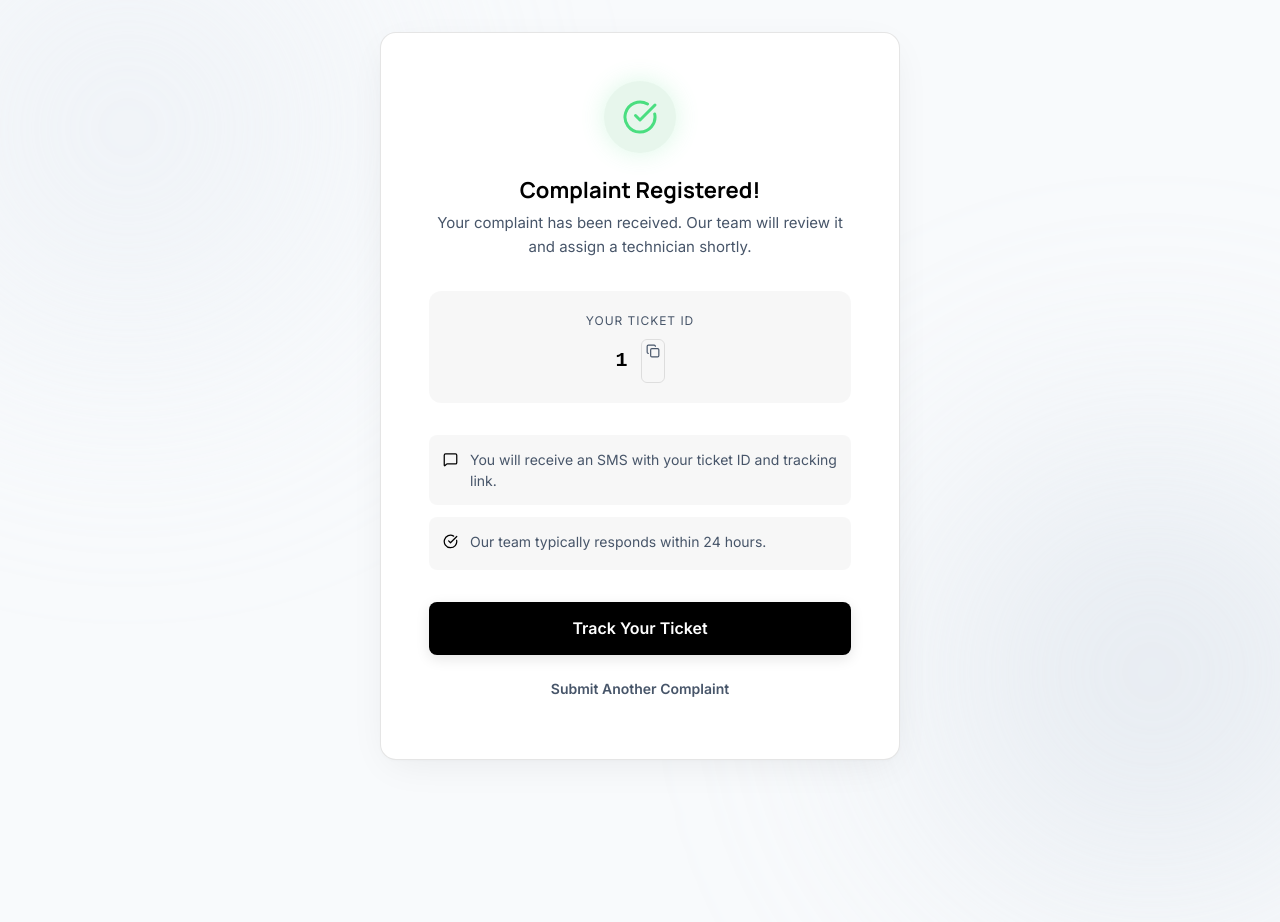
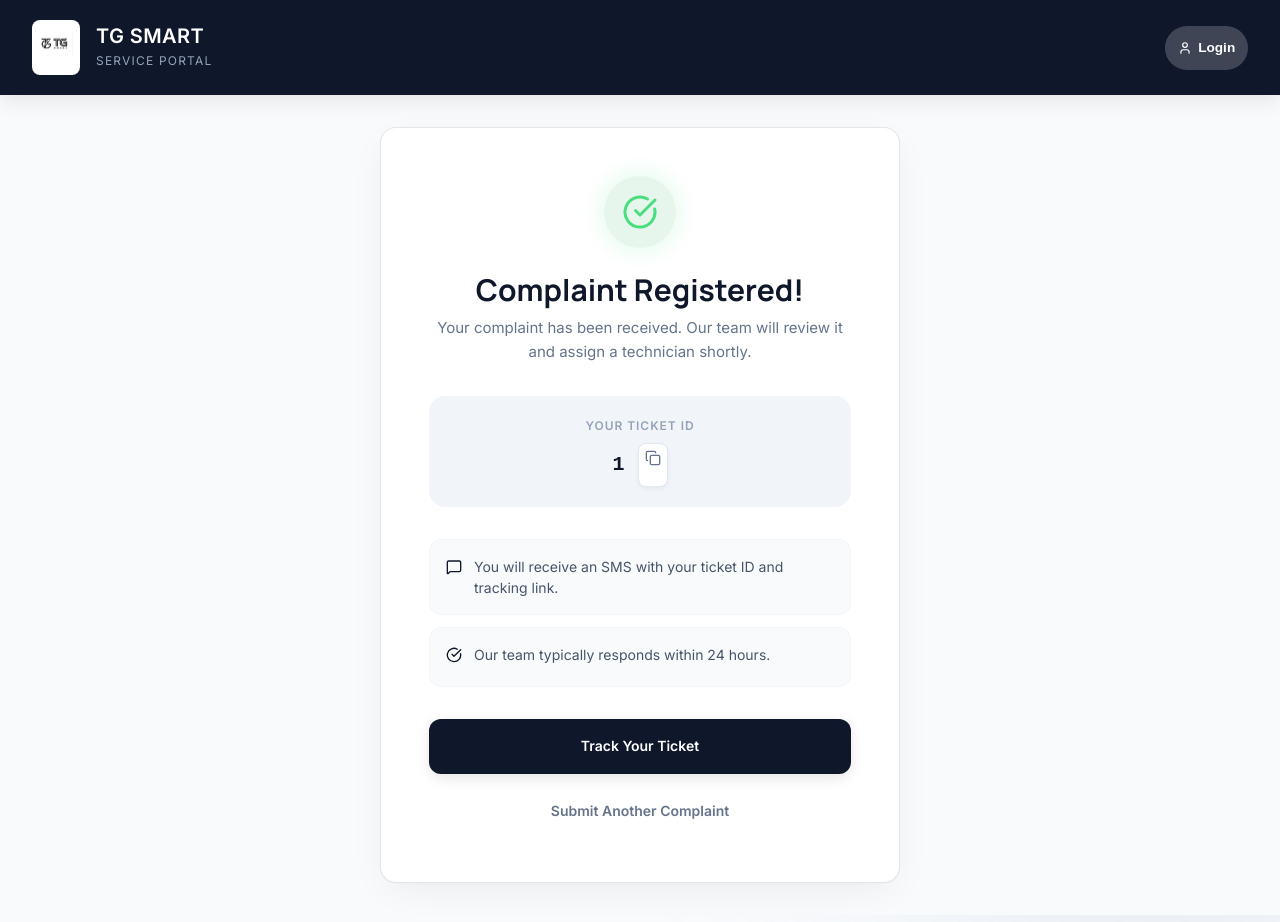
Before and after one commit to rajelectronics01/TG-SMART-CRM, a React (Vite) app in the folder tg-crm/: page /confirmation/1 in a window 1280 px wide. Shown: the top 922 px of the page. Built offline with nearby package versions, Linux system fonts and the light colour scheme; no server answers.

Commit message:
fix: standardized headers on all public pages and fixed structural bugs

```diff
--- a/tg-crm/src/pages/TicketConfirmationPage.tsx
+++ b/tg-crm/src/pages/TicketConfirmationPage.tsx
@@ -1,15 +1,46 @@
-import { useParams, Link } from 'react-router-dom';
-import { CheckCircle, MessageSquare, Copy } from 'lucide-react';
+import { useParams, Link, useNavigate } from 'react-router-dom';
+import { CheckCircle, MessageSquare, Copy, User } from 'lucide-react';
 
 export default function TicketConfirmationPage() {
   const { ticketId } = useParams<{ ticketId: string }>();
+  const navigate = useNavigate();
 
   function copyToClipboard() {
     if (ticketId) navigator.clipboard.writeText(ticketId);
   }
 
   return (
-    <div className="public-light-theme" style={{ display: 'flex', alignItems: 'center', justifyContent: 'center', padding: '2rem' }}>
+    <div style={{ minHeight: '100vh', display: 'flex', flexDirection: 'column', backgroundColor: '#f8fafc', fontFamily: 'var(--font-body)' }}>
+      {/* Bold Header */}
+      <header style={{
+        padding: '1.25rem 2rem',
+        background: '#0f172a',
+        color: '#fff',
+        display: 'flex',
+        alignItems: 'center',
+        justifyContent: 'space-between',
+        boxShadow: '0 4px 20px rgba(0,0,0,0.1)'
+      }}>
+        <div style={{ display: 'flex', alignItems: 'center', gap: '1rem' }}>
+          <div style={{ background: '#fff', padding: '4px', borderRadius: '8px' }}>
+            <img src="/tg-logo.jpg" alt="TG SMART" style={{ width: 40, height: 40, borderRadius: '4px', objectFit: 'contain' }} />
+          </div>
+          <div>
+            <span style={{ fontWeight: 800, fontSize: '1.25rem', letterSpacing: '0.02em', display: 'block', lineHeight: 1.2 }}>TG SMART</span>
+            <span style={{ fontSize: '0.75rem', color: '#94a3b8', textTransform: 'uppercase', letterSpacing: '0.1em' }}>Service Portal</span>
+          </div>
+        </div>
+        <div style={{ display: 'flex', gap: '0.75rem', alignItems: 'center' }}>
+          <button
+            onClick={() => navigate('/login')}
+            style={{ color: '#fff', fontSize: '0.85rem', fontWeight: 700, border: 'none', cursor: 'pointer', display: 'flex', alignItems: 'center', gap: '0.4rem', background: 'rgba(255,255,255,0.2)', padding: '0.4rem 0.8rem', borderRadius: '99px', transition: 'all 0.2s' }}
+          >
+            <User size={14} /> Login
+          </button>
+        </div>
+      </header>
+
+      <div style={{ flex: 1, display: 'flex', alignItems: 'center', justifyContent: 'center', padding: '2rem' }}>
         <div className="glass-card" style={{ maxWidth: '520px', width: '100%', padding: '3rem', textAlign: 'center' }}>
           {/* Success Icon */}
           <div style={{
@@ -20,24 +51,24 @@ export default function TicketConfirmationPage() {
             <CheckCircle size={36} style={{ color: '#4ade80' }} />
           </div>
 
-        <h1 className="text-headline-md" style={{ marginBottom: '0.5rem' }}>Complaint Registered!</h1>
-        <p style={{ color: 'var(--on-surface-variant)', fontSize: '0.9375rem', marginBottom: '2rem', lineHeight: 1.6 }}>
+          <h1 className="text-display-sm" style={{ marginBottom: '0.5rem', color: '#0f172a' }}>Complaint Registered!</h1>
+          <p style={{ color: '#64748b', fontSize: '0.9375rem', marginBottom: '2rem', lineHeight: 1.6 }}>
             Your complaint has been received. Our team will review it and assign a technician shortly.
           </p>
 
           {/* Ticket ID */}
           <div style={{
-          background: 'rgba(0,0,0,0.03)', borderRadius: 'var(--radius-lg)',
+            background: '#f1f5f9', borderRadius: '16px',
             padding: '1.25rem 1.5rem', marginBottom: '2rem',
           }}>
-          <p style={{ fontSize: '0.75rem', color: 'var(--on-surface-variant)', marginBottom: '0.5rem', letterSpacing: '0.08em', textTransform: 'uppercase' }}>Your Ticket ID</p>
+            <p style={{ fontSize: '0.75rem', color: '#94a3b8', marginBottom: '0.5rem', letterSpacing: '0.08em', textTransform: 'uppercase', fontWeight: 800 }}>Your Ticket ID</p>
             <div style={{ display: 'flex', alignItems: 'center', justifyContent: 'center', gap: '0.75rem' }}>
-            <span style={{ fontFamily: 'monospace', fontSize: '1.25rem', fontWeight: 700, color: '#000', letterSpacing: '0.05em' }}>
+              <span style={{ fontFamily: 'monospace', fontSize: '1.25rem', fontWeight: 700, color: '#0f172a', letterSpacing: '0.05em' }}>
                 {ticketId}
               </span>
               <button onClick={copyToClipboard} title="Copy ticket ID"
-              style={{ background: 'transparent', border: '1px solid rgba(0,0,0,0.1)', borderRadius: 'var(--radius-sm)', padding: '4px', cursor: 'pointer', color: 'var(--on-surface-variant)', display: 'flex' }}>
-              <Copy size={14} />
+                style={{ background: '#fff', border: '1px solid #e2e8f0', borderRadius: '8px', padding: '6px', cursor: 'pointer', color: '#64748b', display: 'flex', boxShadow: '0 2px 4px rgba(0,0,0,0.05)' }}>
+                <Copy size={16} />
               </button>
             </div>
           </div>
@@ -45,25 +76,26 @@ export default function TicketConfirmationPage() {
           {/* Info boxes */}
           <div style={{ display: 'flex', flexDirection: 'column', gap: '0.75rem', marginBottom: '2rem', textAlign: 'left' }}>
             {[
-            { icon: <MessageSquare size={15} />, text: 'You will receive an SMS with your ticket ID and tracking link.' },
-            { icon: <CheckCircle size={15} />, text: 'Our team typically responds within 24 hours.' },
+              { icon: <MessageSquare size={16} />, text: 'You will receive an SMS with your ticket ID and tracking link.' },
+              { icon: <CheckCircle size={16} />, text: 'Our team typically responds within 24 hours.' },
             ].map((item, i) => (
-            <div key={i} style={{ display: 'flex', gap: '0.75rem', alignItems: 'flex-start', padding: '0.875rem', background: 'rgba(0,0,0,0.03)', borderRadius: 'var(--radius-md)' }}>
-              <span style={{ color: '#000', marginTop: '1px', flexShrink: 0 }}>{item.icon}</span>
-              <p style={{ fontSize: '0.875rem', color: 'var(--on-surface-variant)', lineHeight: 1.5 }}>{item.text}</p>
+              <div key={i} style={{ display: 'flex', gap: '0.75rem', alignItems: 'flex-start', padding: '1rem', background: '#f8fafc', borderRadius: '12px', border: '1px solid #f1f5f9' }}>
+                <span style={{ color: '#0f172a', marginTop: '2px', flexShrink: 0 }}>{item.icon}</span>
+                <p style={{ fontSize: '0.875rem', color: '#475569', lineHeight: 1.5 }}>{item.text}</p>
               </div>
             ))}
           </div>
 
-        <div style={{ display: 'flex', gap: '0.75rem', flexDirection: 'column' }}>
-          <Link to={`/track/${ticketId}`} className="btn btn-primary btn-lg btn-full">
+          <div style={{ display: 'flex', gap: '1rem', flexDirection: 'column' }}>
+            <Link to={`/track/${ticketId}`} className="btn btn-primary" style={{ padding: '1rem', borderRadius: '12px', fontWeight: 700, background: '#0f172a' }}>
               Track Your Ticket
             </Link>
-          <Link to="/complaint" className="btn btn-ghost btn-full" style={{ color: 'var(--on-surface-variant)' }}>
+            <Link to="/complaint" className="btn btn-ghost" style={{ color: '#64748b', fontWeight: 600 }}>
               Submit Another Complaint
             </Link>
           </div>
         </div>
       </div>
+    </div>
   );
 }
--- a/tg-crm/src/pages/TrackTicketPage.tsx
+++ b/tg-crm/src/pages/TrackTicketPage.tsx
@@ -2,7 +2,7 @@ import { useState, useEffect } from 'react';
 import { useParams, useNavigate } from 'react-router-dom';
 import { supabase } from '../core/supabase/client';
 import type { Ticket, Customer } from '../core/supabase/database.types';
-import { Search, CheckCircle, Clock, AlertCircle } from 'lucide-react';
+import { Search, CheckCircle, Clock, AlertCircle, User, ArrowRight } from 'lucide-react';
 
 const STATUS_LABELS: Record<string, { label: string; className: string }> = {
   new:           { label: 'New',           className: 'badge badge-new' },
@@ -33,18 +33,22 @@ export default function TrackTicketPage() {
     try {
       let result = null;
 
-      if (id.toUpperCase().startsWith('TKT-')) {
+      const cleanId = id.trim().toUpperCase();
+
+      // Try fetching by Ticket Number first
       result = await supabase
         .from('tickets')
         .select('*, customers(*)')
-          .ilike('ticket_number', id.toUpperCase())
+        .ilike('ticket_number', cleanId)
         .limit(1)
         .maybeSingle();
-      } else {
+
+      // If not found, try by phone number
+      if (!result.data) {
         result = await supabase
           .from('tickets')
           .select('*, customers!inner(*)')
-          .eq('customers.phone', id)
+          .eq('customers.phone', cleanId)
           .order('created_at', { ascending: false })
           .limit(1)
           .maybeSingle();
@@ -77,18 +81,37 @@ export default function TrackTicketPage() {
   const currentStepIndex = ticket ? ALL_STATUSES.indexOf(ticket.status) : -1;
 
   return (
-    <div className="public-light-theme">
-      <header style={{ padding: '1rem 2rem', display: 'flex', alignItems: 'center', gap: '0.75rem' }}>
-        <div className="sidebar-logo-mark">
-          <img src="/tg-logo.jpg" alt="TG Logo" />
+    <div style={{ minHeight: '100vh', display: 'flex', flexDirection: 'column', backgroundColor: '#f8fafc', fontFamily: 'var(--font-body)' }}>
+      {/* Bold Header */}
+      <header style={{
+        padding: '1.25rem 2rem',
+        background: '#0f172a',
+        color: '#fff',
+        display: 'flex',
+        alignItems: 'center',
+        justifyContent: 'space-between',
+        boxShadow: '0 4px 20px rgba(0,0,0,0.1)'
+      }}>
+        <div style={{ display: 'flex', alignItems: 'center', gap: '1rem' }}>
+          <div style={{ background: '#fff', padding: '4px', borderRadius: '8px' }}>
+            <img src="/tg-logo.jpg" alt="TG SMART" style={{ width: 40, height: 40, borderRadius: '4px', objectFit: 'contain' }} />
           </div>
           <div>
-          <div style={{ fontFamily: 'var(--font-headline)', fontWeight: 800, fontSize: '1rem', color: '#000' }}>TG SMART</div>
-          <div style={{ fontSize: '0.7rem', color: 'var(--on-surface-variant)', textTransform: 'uppercase', letterSpacing: '0.05em' }}>Track Your Complaint</div>
+            <span style={{ fontWeight: 800, fontSize: '1.25rem', letterSpacing: '0.02em', display: 'block', lineHeight: 1.2 }}>TG SMART</span>
+            <span style={{ fontSize: '0.75rem', color: '#94a3b8', textTransform: 'uppercase', letterSpacing: '0.1em' }}>Service Portal</span>
           </div>
-        <a href="/complaint" style={{ marginLeft: 'auto', color: 'var(--primary)', fontSize: '0.875rem', textDecoration: 'none' }}>
-          Register New Complaint →
+        </div>
+        <div style={{ display: 'flex', gap: '0.75rem', alignItems: 'center' }}>
+          <a href="/complaint" style={{ color: '#fff', fontSize: '0.85rem', fontWeight: 700, textDecoration: 'none', display: 'flex', alignItems: 'center', gap: '0.4rem', background: 'rgba(255,255,255,0.1)', padding: '0.4rem 0.8rem', borderRadius: '99px', transition: 'all 0.2s' }}>
+            New Complaint <ArrowRight size={14} />
           </a>
+          <button
+            onClick={() => navigate('/login')}
+            style={{ color: '#fff', fontSize: '0.85rem', fontWeight: 700, border: 'none', cursor: 'pointer', display: 'flex', alignItems: 'center', gap: '0.4rem', background: 'rgba(255,255,255,0.2)', padding: '0.4rem 0.8rem', borderRadius: '99px', transition: 'all 0.2s' }}
+          >
+            <User size={14} /> Login
+          </button>
+        </div>
       </header>
 
       <div style={{ maxWidth: '680px', margin: '3rem auto', padding: '0 1.5rem' }}>
```
Lines whose indentation alone changed are shown as unchanged.
